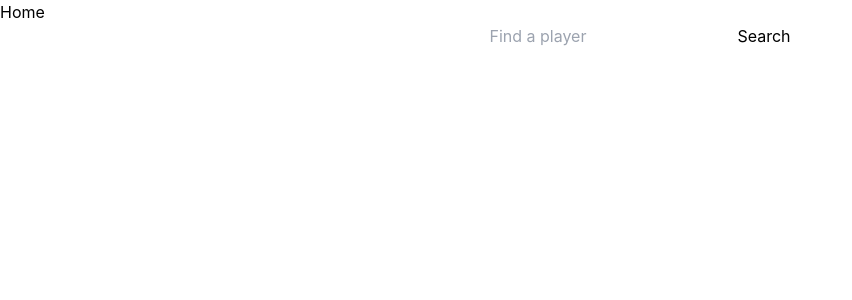
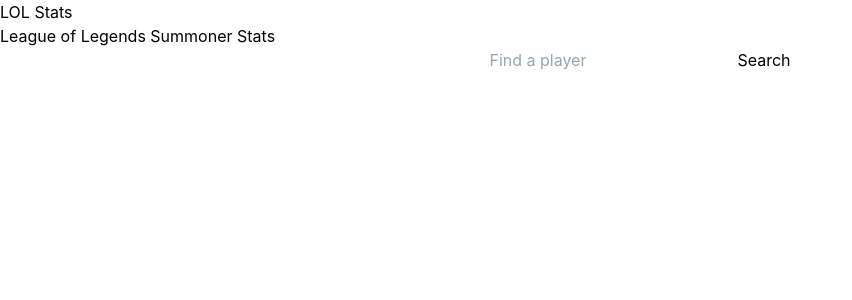
Before and after one commit to timblais/League-Stats, a React (Create React App) app in the folder league-stats/Client/: page / in a window 1280 px wide. Shown: the top 300 px of the page, without its empty margins (0-852 px from the left). Built offline with nearby package versions, Linux system fonts and the light colour scheme.

Commit message:
player search submission updated to route to player page. Header contents and navigation updated

```diff
--- a/league-stats/Client/src/components/Header.js
+++ b/league-stats/Client/src/components/Header.js
@@ -1,11 +1,26 @@
 import Nav from '../components/Nav'
+import PlayerSearch from './PlayerSearch'
 
-const Header = () => {
-  return (
-    <header>
-        <Nav />
-    </header>
-  )
+const Header = ({ page }) => {
+
+  if(page === 'Home'){
+    return (
+      <header>
+          <Nav />
+          <h1>League of Legends Summoner Stats</h1>
+      </header>
+    )
+  }else{
+    return (
+      <header>
+          <Nav />
+          <h1>League of Legends Summoner Stats</h1>
+          <PlayerSearch />
+      </header>
+    )
+  }
+
+
 }
 
 export default Header
--- a/league-stats/Client/src/components/Nav.js
+++ b/league-stats/Client/src/components/Nav.js
@@ -3,7 +3,10 @@
 const Nav = () => {
   return (
     <nav>
-        <NavLink text='Home'/>
+        <NavLink
+        text = 'LOL Stats'
+        link = ''
+        />
     </nav>
   )
 }
--- a/league-stats/Client/src/components/NavLink.js
+++ b/league-stats/Client/src/components/NavLink.js
@@ -1,10 +1,14 @@
-const NavLink = ({ text }) => {
-    const link = `/${text}`
+import { Link } from "react-router-dom"
+
+const NavLink = ({ text, link }) => {
+    const url = `/${link}`
 
     return (
-      <a href={link}>
+      <span>
+        <Link to={url}>
           {text}
-      </a>
+        </Link>
+      </span>
     )
   }
 
--- a/league-stats/Client/src/components/PlayerSearch.js
+++ b/league-stats/Client/src/components/PlayerSearch.js
@@ -1,31 +1,15 @@
 import { useState } from 'react';
-import StatsBlock from './StatsBlock';
+import { useNavigate } from 'react-router-dom';
 
 
 const PlayerSearch = () => {
-    const [findPlayer, setFindPlayer] = useState('')
-    const [playerName, setPlayerName] = useState(undefined);
-    const [allStats, setAllStats] = useState(undefined);
-    const [winStats, setWinStats] = useState(undefined);
-    const [lossStats, setLossStats] = useState(undefined);
-    const [wins, setWins] = useState(undefined);
-    const [losses, setLosses] = useState(undefined);
+    const [findPlayer, setFindPlayer] = useState('');
+    const navigate = useNavigate();
 
+    const handleSubmit = (event) => {
+        event.preventDefault(); // prevents refresh of the page with submit of the form
+        navigate(`/player/${findPlayer}`)
 
-
-
-    const handleSubmit = async (event) => {
-        event.preventDefault(); // prevents refresh of the page with submit of the form
-        const response = await fetch(`/api/${findPlayer}`)
-        const json = await response.json()
-        setPlayerName(json['playerName'])
-        setAllStats(json['allAverage'])
-        setWinStats(json['winAverage'])
-        setLossStats(json['lossAverage'])
-        setWins(json['wins'])
-        setLosses(json['losses'])
-        console.log(json)
-        event.target.reset()
       }
 
     return (
@@ -34,30 +18,8 @@
             <input type="text" placeholder='Find a player' onChange={(e) => setFindPlayer(e.target.value)}></input>
             <button type="submit">Search</button>
           </form>
-
-          <h1>
-            {playerName}
-          </h1>
-
-          <StatsBlock
-              key = {`${playerName}All`}
-              header = {`${wins + losses} Game Average`}
-              playerStats = {allStats}
-          />
-          <StatsBlock
-              key = {`${playerName}Wins`}
-              header = {`${wins} Win Average`}
-              playerStats = {winStats}
-          />
-          <StatsBlock
-              key = {`${playerName}Losses`}
-              header = {`${losses} Loss Average`}
-              playerStats = {lossStats}
-          />
       </div>
-
-
     )
   }
 
-  export default PlayerSearch
+export default PlayerSearch
--- a/league-stats/Client/src/routes/player.js
+++ b/league-stats/Client/src/routes/player.js
@@ -1,6 +1,7 @@
 import { useState } from 'react';
 import { useParams } from 'react-router-dom';
 import StatsBlock from '../components/StatsBlock';
+import Header from '../components/Header';
 
 
 const Player = () => {
@@ -35,12 +36,12 @@
         }
     }
 
-    if(!playerName){
     getPlayer(playerSearched)
-    }
 
 
     return (
+      <div>
+        <Header />
         <div className='flex flex-col justify-start items-center w-full'>
 
                 <h1>
@@ -63,6 +64,9 @@
                 playerStats = {lossStats}
             />
         </div>
+      </div>
+
+
 
 
     )
--- a/league-stats/Client/src/routes/root.js
+++ b/league-stats/Client/src/routes/root.js
@@ -4,7 +4,9 @@
 function Root() {
     return (
       <div className="App w-full">
-        <Header />
+        <Header
+        page = "Home"
+        />
         <PlayerSearch />
       </div>
     );
```
Lines whose indentation alone changed are shown as unchanged.
